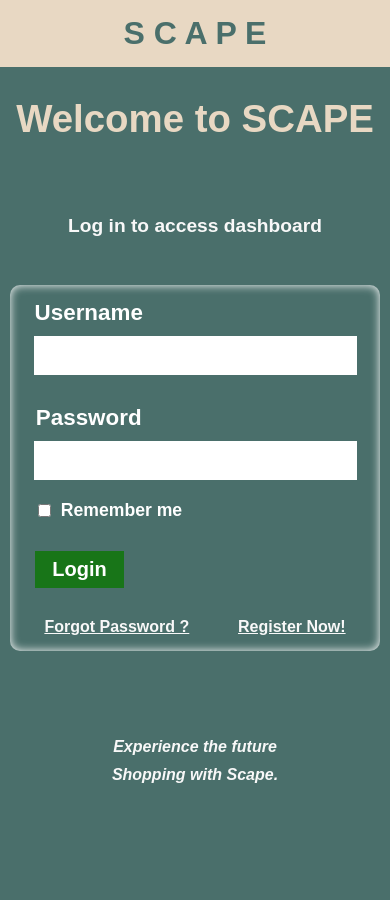
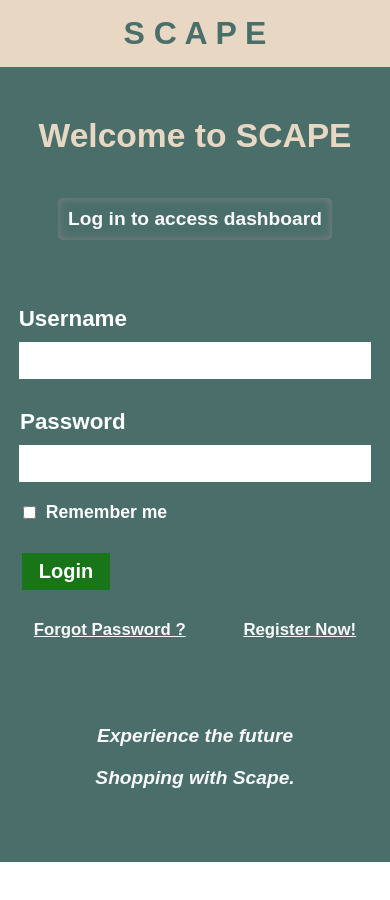
Before and after one commit to PhateSylvester/scape, a plain HTML site: page login.html in a window 390 px wide. After the commit the page ends 862 px from the top, so only its background shows below. Drawn offline with Linux system fonts and the light colour scheme.

Commit message:
sign in mobile fixed

```diff
--- a/index.css
+++ b/index.css
@@ -218,7 +218,7 @@ header {
 .logbodys {
     display: none;
 }
-.logbod {
+.log {
     background-color: var(--primary-color);
 }
 .logbods {
@@ -1237,7 +1237,7 @@ grid-template-columns: repeat(2, 1fr);
 grid-template-columns: repeat(3, 1fr);
     }
 }
-@media (max-width:768px) {
+@media (max-width: 768px) {
     .navbar {
         display: none;
     }
@@ -1255,11 +1255,11 @@ grid-template-columns: repeat(3, 1fr);
         font-weight: 500;
     }
     .data-containers {
-    display: grid;
-    grid-template-columns: repeat(2 , 1fr);
-    gap: 20px;
-    padding: 20px;
-    width: 140%;
+        display: grid;
+        grid-template-columns: repeat(2 , 1fr);
+        gap: 20px;
+        padding: 20px;
+        width: 140%;
     }
     .data-items {
         background-color: var(--secondary-color);
@@ -1412,9 +1412,6 @@ grid-template-columns: repeat(3, 1fr);
     margin: 4px 0;
     transition: 0.3s;
     }
-    .logbod {
-        height: 123vh;
-    }
     .divcont {
         display: none;
     }
@@ -1433,56 +1430,62 @@ grid-template-columns: repeat(3, 1fr);
     .divconts {
         display: flex;
         flex-direction: column;
-        gap: 10px;
+        gap: 20px;
         align-items: center;
         font-weight: bold;
         color: var(--text-light);
         font-style: italic;
         position: relative;
-        bottom: 100px;
+        bottom: 30px;
+        font-size: 1.2rem;
     }
     .logdivs h1 {
         color: var(--secondary-color);
         font-weight: bold;
-        margin: 30px auto;
-        font-size: 2.4rem;
+        /* margin: 30px 0; */
+        font-size: 2.1rem;
         text-align: center;
+        position: relative;
+        top: 50px;
     }
     .logcon {
         width: 100%;
         display: flex;
         justify-content: center;
+        align-items: center;
     }
     .dash {
         display: flex;
         color: var(--text-light);
         font-size: 1.2rem;
         font-weight: bold;
+        box-shadow: inset 0 0 10px gray;
+        padding: 10px;
+        border-radius: 5px;
+        position: relative;
+        top: 50px;
     }
     .loginform {
+        /* padding: 15px;
         box-shadow: inset 0 0 10px white;
+        border-radius: 10px; */
         width: 100%;
-        padding: 15px;
-        border-radius: 10px;
         position: relative;
-        bottom: 120px;
+        bottom: 50px;
     }
     .formdiv {
         display: flex;
         flex-direction: column;
-        align-items: center;
-        justify-content: center;
-        text-align: center;
         gap: 10px;
     }
     .formdiv input {
         width: 95%;
-        padding: 8px 0;
+        padding: 7px 0;
     }
     .formdiv label {
         font-weight: bold;
         position: relative;
-        right: 40px;
+        right: 50px;
         font-size: 1.4rem;
     }
     .me {
@@ -1491,13 +1494,13 @@ grid-template-columns: repeat(3, 1fr);
         display: flex;
         gap: 10px;
         align-items: center;
-        margin-right: 170px;
+        margin-right: 200px;
         margin-top: 10px;
     }
     .formbtn button {
         padding: 7px 17px;
         font-weight: bold;
-        margin-right: 95px;
+        margin-right: 110px;
         font-size: 20px;
     }
     .register {
@@ -1507,7 +1510,7 @@ grid-template-columns: repeat(3, 1fr);
         width: 100%;
     }
     .register a {
-        font-size: 1rem;
+        font-size: 1.05rem;
     }
     .signcon {
         display: none;
@@ -1516,7 +1519,7 @@ grid-template-columns: repeat(3, 1fr);
         display: flex;
         color: var(--secondary-color);
         align-items: center;
-        margin: 0 auto;
+        /* margin: 0 auto; */
         font-size: 2.3rem;
         position: relative;
         top: 30px;
@@ -1531,12 +1534,9 @@ grid-template-columns: repeat(3, 1fr);
         width: 100%;
         position: relative;
         bottom: 5px;
-        box-shadow: inset 0 0 10px white;
-        border-radius: 10px;
+        /* box-shadow: inset 0 0 10px white;
+        border-radius: 10px; */
         padding: 15px;
-    }
-    .logbod {
-        height: 115vh;
     }
     .terms {
         display: flex;
@@ -1544,7 +1544,7 @@ grid-template-columns: repeat(3, 1fr);
         gap: 10px;
     }
     .signbtn {
-        margin: 0 auto;
+        margin: 20px auto;
         border-radius: 5px;
     }
     .logbods {
--- a/login.html
+++ b/login.html
@@ -7,11 +7,11 @@
     <link rel="stylesheet" href="index.css">
 </head>
 <body>
-    <section class="logbod">
+    <header class="header">
+        <a class="logo" href="index.html">S C A P E</a>
+    </header>
+    <section class="log">
         <!-- the header and nav bar -->
-        <header class="header">
-            <a class="logo" href="index.html">S C A P E</a>
-        </header>
         <div class="logdivs">
             <h1>
                 Welcome to SCAPE
@@ -58,7 +58,6 @@
                     </p>
                 </div>
             </div>
-            <!-- mobile view  -->
         </div>
     </section>
 </body>
```
